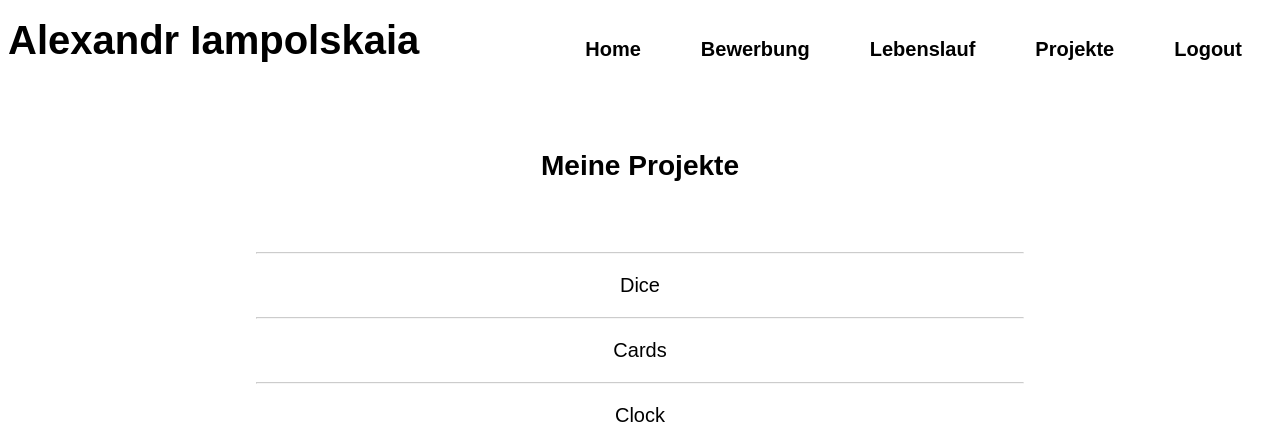
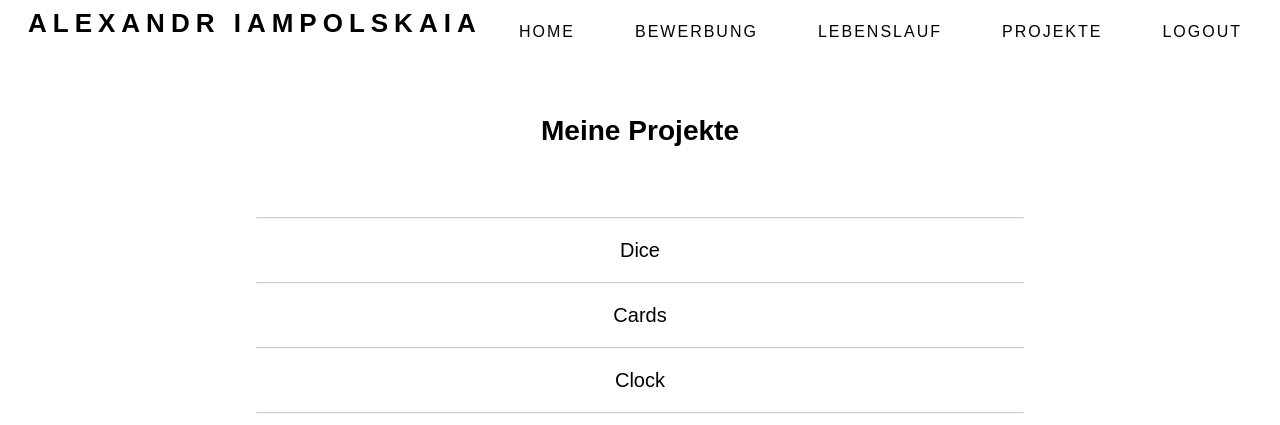
Before and after one commit to AlexandrIampolskiy/portfolio5000, a PHP site: page /projekte.php in a window 1280 px wide. Shown: the top 425 px of the page. Run offline with PHP 8.4, Linux system fonts and the light colour scheme; the visitor is signed in with stand-in values (Sample User, id 1); some libraries are stand-ins or nearby versions; some web fonts are replaced.

Commit message:
Add files via upload

```diff
--- a/header.php
+++ b/header.php
@@ -23,15 +23,17 @@ session_start();
     <header>
         <nav>
             <div class="nav-wrapper">
-                <div class="logo" onClick="document.location.href='index.php'">
+                <div id="logo"  class="logo" onClick="document.location.href='index.php'">
                     Alexandr Iampolskaia
                 </div>
-                <ul>
-                    <li><a href="index.php">Home</a></li>
-                    <li><a href="bewerbung.php">Bewerbung</a></li>
-                    <li><a href="lebenslauf.php">Lebenslauf</a></li>
-                    <li><a href="projekte.php">Projekte</a></li>
-                    <li><a href="logout.php">Logout</a></li>
+                <ul id="ulLinks">
+                    <li onClick="document.location.href='index.php'">
+                        <a href="index.php"> Home</a>
+                    </li>
+                    <li onClick="document.location.href='bewerbung.php'"><a href="bewerbung.php">Bewerbung</a></li>
+                    <li onClick="document.location.href='lebenslauf.php'"><a href="lebenslauf.php">Lebenslauf</a></li>
+                    <li onClick="document.location.href='projekte.php'"><a href="projekte.php">Projekte</a></li>
+                    <li onClick="document.location.href='logout.php'"><a href="logout.php">Logout</a></li>
                 </ul>
             </div>
         </nav>
--- a/style.css
+++ b/style.css
@@ -40,51 +43,64 @@
 }
 
 .logo {
+    position: relative;
+    margin-left: 20px;
+    letter-spacing: 6px;
     font-family: 'News Cycle', sans-serif;
-    font-size: 40px;
+    font-size: 30px;
     font-weight: bold;
     color: black;
-    padding-top: 10px;
-    transition: 1s;
+    transition: 0.7s ease;
+    top: 10px;
+    text-transform: uppercase;
 }
 
 .logo:hover {
-    color: greenyellow;
     cursor: pointer;
-
+    letter-spacing: 6.5px;
 }
 
 
 nav ul {
-    padding-top: 20px;
-    padding-bottom: 20px;
+    padding-top: 10px;
+    padding-bottom: 10px;
     display: flex;
     list-style-type: none;
+    text-align: center;
 }
 
 nav li {
+
     border-bottom: 1px solid transparent;
-    padding: 10px;
+    padding: 20px 30px 20px 30px;
 }
 
 nav li:hover {
+
     border-bottom: 1px solid black;
-    transition: 1.4s;
-
+    transition: .6s ease;
+    cursor: pointer;
 }
 
 nav li a {
-    font-size: 20px;
-    font-weight: bold;
+    letter-spacing: 3px;
+    font-size: 18px;
+    font-weight: lighter;
     text-decoration: none;
     color: black;
-    padding: 20px;
-
+    border-radius: 5px;
+    padding: 0px 20px 0px 20px;
+    text-transform: uppercase;
 }
 
 nav li a:hover {
-    color: yellowgreen;
-    transition: 0.4s;
+    background-color:rgba(0, 0, 0, 0.815);
+    color: white;
+    box-shadow: red;
+    transition: 0.4s ease;
+    font-weight: normal;
+    padding: 0px 20px 0px 20px;
+
 }
 
 /* main img */
@@ -805,7 +866,21 @@ hr {
     background-color: yellow;
 }
 
+@media screen and (max-width: 1550px) {
+    nav li {
+    padding: 5px 10px 5px 10px;
+    }
 
+    nav li a {
+        letter-spacing: 2px;
+        font-size: 16px;
+    }
+
+    .logo {
+    top: 50%;
+    font-size: 26px;
+    }
+}
 
 @media screen and (max-width: 1250px) {
     .nav-wrapper ul {
```
Also changed, not shown: other parts of style.css (+50 -2 lines), index.php (+57 -18 lines), script.js (line endings or trailing spaces).
